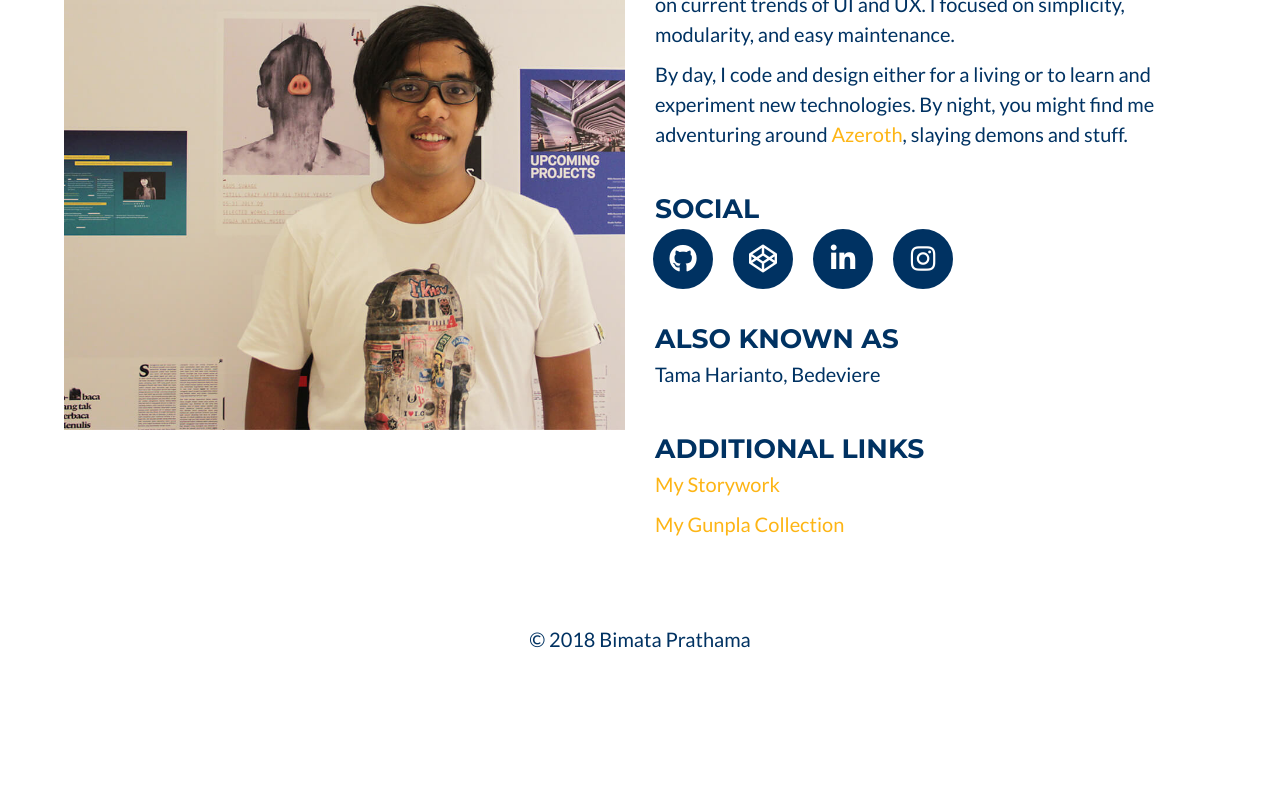
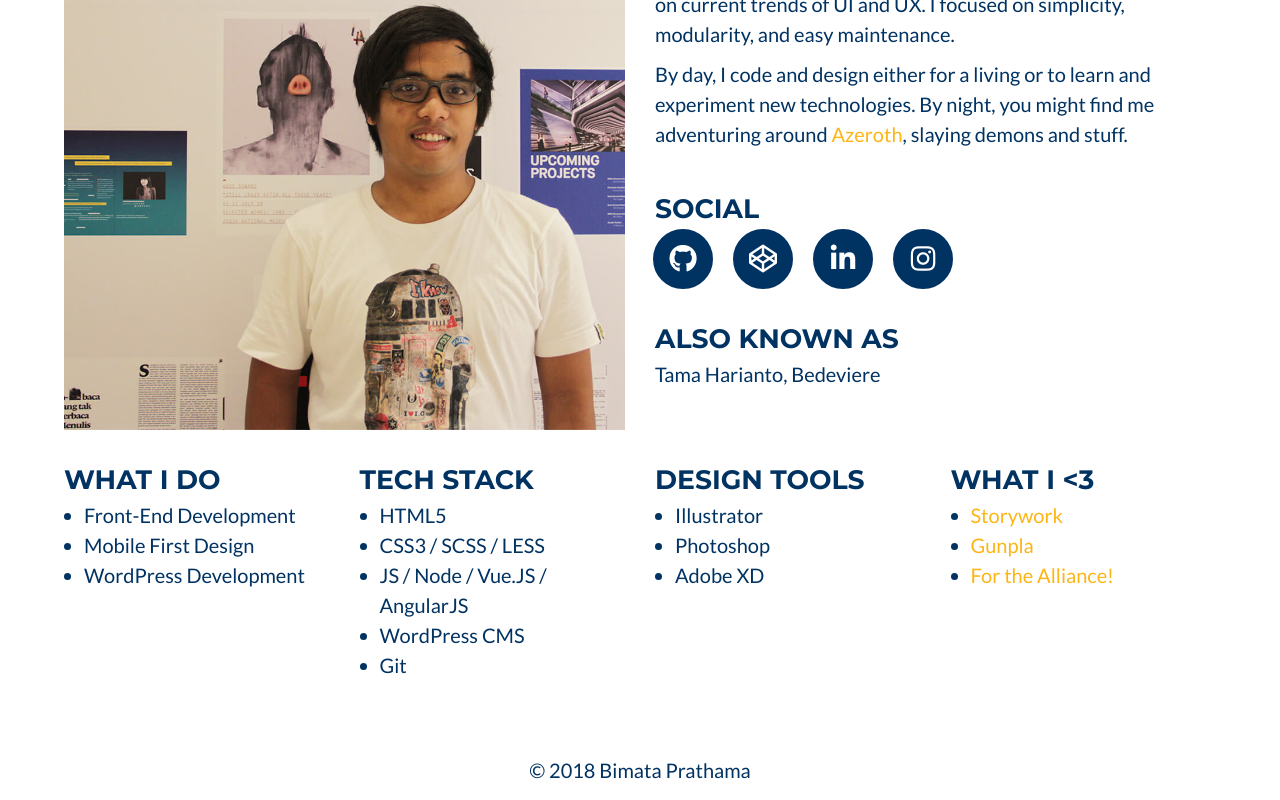
Before and after one commit to bedeviere/bimata3-vue, a Vue app: page /about in a window 1280 px wide. Shown: the part 351-1151 px from the top of the page. Before the commit the page ends 1020 px from the top, so only its background shows below. Built offline with nearby package versions, Linux system fonts and the light colour scheme.

Commit message:
adding some list

```diff
--- a/src/views/About.vue
+++ b/src/views/About.vue
@@ -24,10 +24,58 @@
             <br>
             <h4>Also Known As</h4>
             <p>Tama Harianto, Bedeviere</p>
-            <br>
-            <h4>Additional Links</h4>
-            <p><a href="http://storywork.bedeviere.com/" target="_blank">My Storywork</a></p>
-            <p><a href="http://instagram.com/bimatagunpla" target="_blank">My Gunpla Collection</a></p>
+          </div>
+        </div>
+      </div>
+      <div class="columns">
+        <div class="column">
+          <div class="columns">
+            <div class="column">
+              <div class="about-service">
+                <h4>What I Do</h4>
+                <ul class="list-bullet">
+                  <li>Front-End Development</li>
+                  <li>Mobile First Design</li>
+                  <li>WordPress Development</li>
+                </ul>
+              </div>
+            </div>
+            <div class="column">
+              <div calss="about-tech">
+                <h4>Tech Stack</h4>
+                <ul class="list-bullet">
+                  <li>HTML5</li>
+                  <li>CSS3 / SCSS / LESS</li>
+                  <li>JS / Node / Vue.JS / AngularJS</li>
+                  <li>WordPress CMS</li>
+                  <li>Git</li>
+                </ul>
+              </div>
+            </div>
+          </div>
+        </div>
+        <div class="column">
+          <div class="columns">
+            <div class="column">
+              <div calss="about-design">
+                <h4>Design Tools</h4>
+                <ul class="list-bullet">
+                  <li>Illustrator</li>
+                  <li>Photoshop</li>
+                  <li>Adobe XD</li>
+                </ul>
+              </div>
+            </div>
+            <div class="column">
+              <div class="about-love">
+                <h4>What I &lt;3</h4>
+                <ul class="list-bullet">
+                  <li><a href="http://storywork.bedeviere.com/" target="_blank">Storywork</a></li>
+                  <li><a href="http://instagram.com/bimatagunpla" target="_blank">Gunpla</a></li>
+                  <li><a href="https://wow.gamepedia.com/Alliance">For the Alliance!</a></li>
+                </ul>
+              </div>
+            </div>
           </div>
         </div>
       </div>
@@ -64,4 +112,8 @@ export default {
       font-weight: 400;
     }
   }
+  ul.list-bullet {
+    list-style: disc;
+    padding-left: 1em;
+  }
 </style>
```
